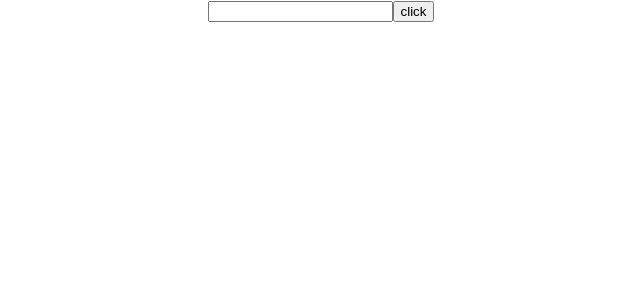
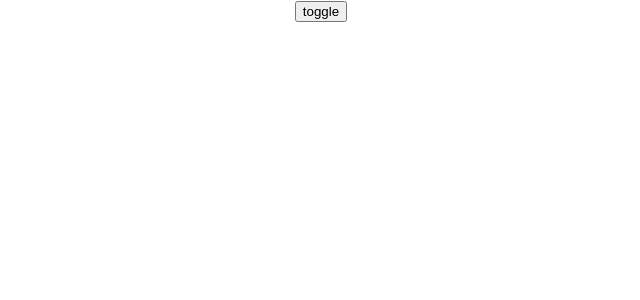
Before and after one commit to abhishektiwari2511/React.js, a React (Create React App) app: page / in a window 1280 px wide. Shown: the top 300 px of the page, without its empty margins (319-959 px from the left). Built offline with nearby package versions, Linux system fonts and the light colour scheme.

Commit message:
show and hide text

```diff
--- a/src/App.js
+++ b/src/App.js
@@ -4,21 +4,20 @@ import React,{ useState } from 'react';
 
 
 function App() {
-  const [text,setText]=useState(null)
-  const [valu,setValue]=useState(false)
- const abhi= (event)=>{
-  // console.log(event.target.value)
-setText(event.target.value)
-setValue(false)
- }
+
+  const [statu,setStatus]=useState(false)
+
+
 
   return (
     <div className="App">
         {
-          valu===true?<h1>{text}</h1>:null
+          statu===true?<h1>hello word</h1>:null
         }
-        <input type='text' onChange={abhi}></input>
-        <button onClick={()=>setValue(true)}>click</button>
+
+        {/* <button onClick={()=>setStatus(false)}>hide</button>
+        <button onClick={()=>setStatus(true)}>show</button> */}
+        <button onClick={()=>setStatus(!statu)}>toggle</button>
     </div>
   );
 }
```
